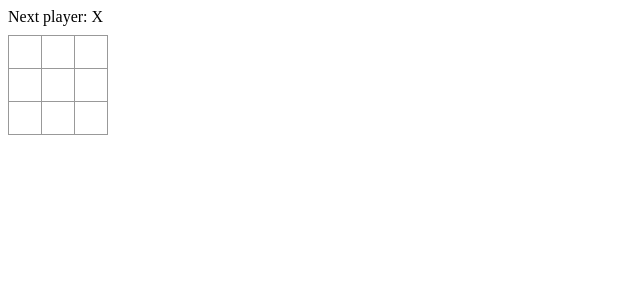
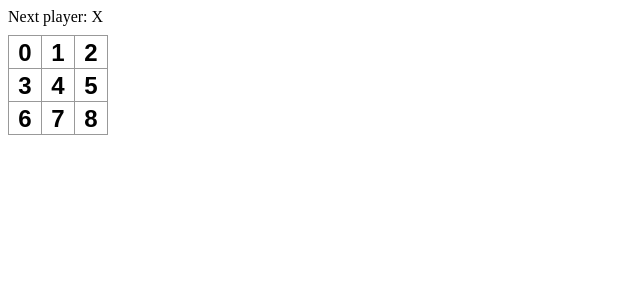
Before and after one commit to Eclatant/huiseoul-welcome, a React (Create React App) app in the folder Javascript/: page / in a window 1280 px wide. Shown: the top 300 px of the page, without its empty margins (0-640 px from the left). Built offline with nearby package versions, Linux system fonts and the light colour scheme.

Commit message:
Passing Data Through Props

```diff
--- a/Javascript/src/components/App.jsx
+++ b/Javascript/src/components/App.jsx
@@ -4,7 +4,7 @@ class Square extends React.Component {
   render() {
     return (
       <button className="square">
-        {/* TODO */}
+        {this.props.value}
       </button>
     );
   }
@@ -12,7 +12,7 @@ class Square extends React.Component {
 
 class Board extends React.Component {
   renderSquare(i) {
-    return <Square />;
+    return <Square value={i} />;
   }
 
   render() {
```
